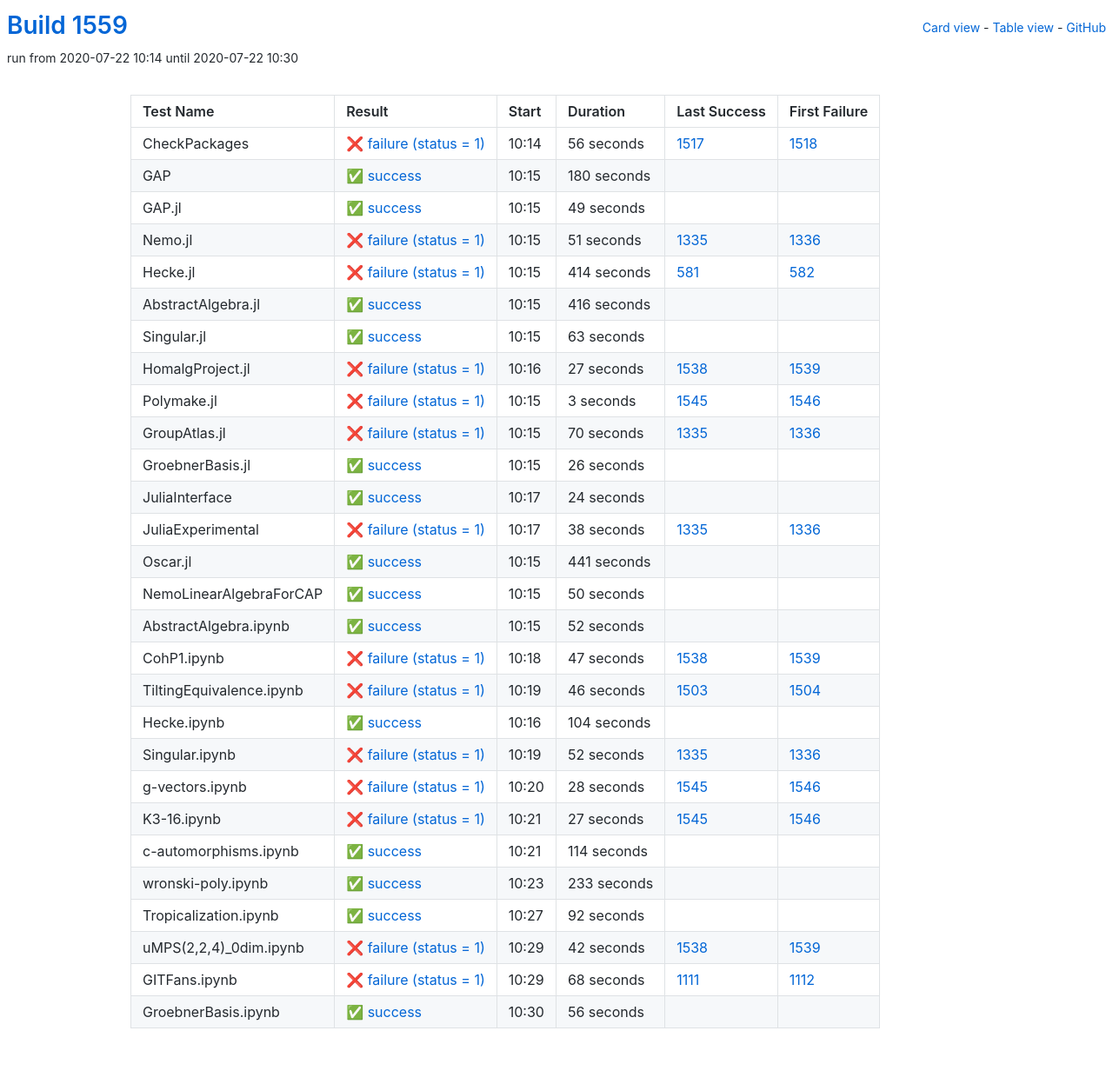
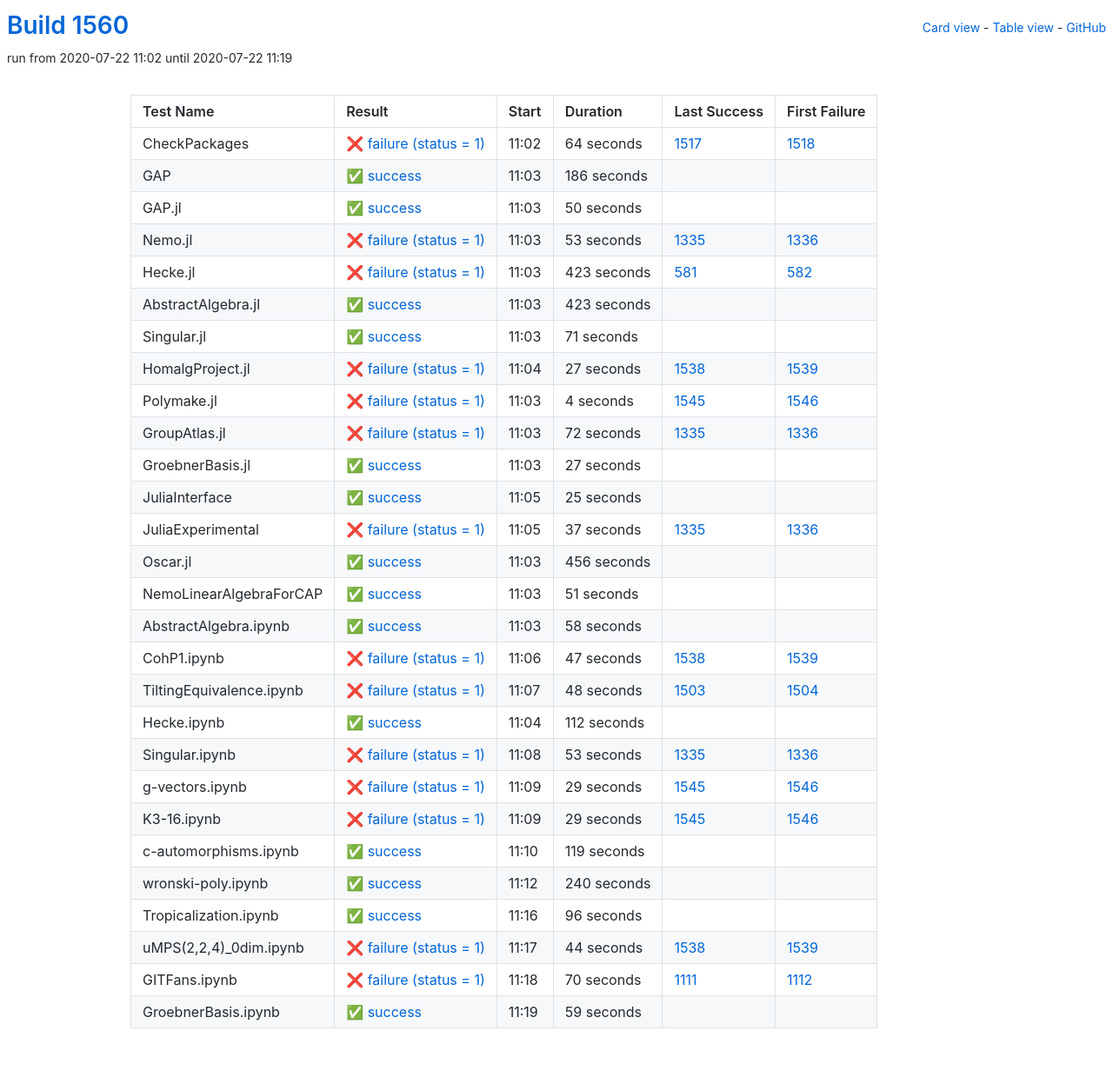
Before and after one commit to oscar-system/oscar-ci-status-1.4, a Jekyll site: the page built from table.html, in a window 1280 px wide. Shown: the whole page at 87% size. Built offline with Jekyll 4.4.1, drawn with Linux system fonts in a browser that asks for light colours.

Commit message:
Build #1560

```diff
--- a/_data/ci.yml
+++ b/_data/ci.yml
@@ -1,6 +1,6 @@
 ---
-build: 1559
-build_url: https://oscarci.mathematik.uni-kl.de/job/oscar-julia-1.4/1559/
+build: 1560
+build_url: https://oscarci.mathematik.uni-kl.de/job/oscar-julia-1.4/1560/
 job: oscar-julia-1.4
 organization: oscar-system
 repo: oscar-ci-status-1.4
@@ -8,92 +8,92 @@ repourl: https://github.com/oscar-system/oscar-ci-status-1.4
 tests:
 - name: CheckPackages
   id: checkpackages
-  log: https://oscarci.mathematik.uni-kl.de/job/oscar-julia-1.4/1559/artifact/logs/build-1559/CheckPackages.log
-  start: 2020-07-22 10:14
+  log: https://oscarci.mathematik.uni-kl.de/job/oscar-julia-1.4/1560/artifact/logs/build-1560/CheckPackages.log
+  start: 2020-07-22 11:02
   success: false
   exitcode: 1
   status: failure
-  duration: 56
+  duration: 64
   last_success: 1517
   last_success_url: https://oscarci.mathematik.uni-kl.de/job/oscar-julia-1.4/1517/
   first_failure: 1518
   first_failure_url: https://oscarci.mathematik.uni-kl.de/job/oscar-julia-1.4/1518/
 - name: GAP
   id: gap
-  log: https://oscarci.mathematik.uni-kl.de/job/oscar-julia-1.4/1559/artifact/logs/build-1559/GAP.log
-  start: 2020-07-22 10:15
+  log: https://oscarci.mathematik.uni-kl.de/job/oscar-julia-1.4/1560/artifact/logs/build-1560/GAP.log
+  start: 2020-07-22 11:03
   success: true
   exitcode: 0
   status: success
-  duration: 180
+  duration: 186
   last_success: false
   last_success_url:
   first_failure: false
   first_failure_url:
 - name: GAP.jl
   id: gap-jl
-  log: https://oscarci.mathematik.uni-kl.de/job/oscar-julia-1.4/1559/artifact/logs/build-1559/GAP.jl.log
-  start: 2020-07-22 10:15
+  log: https://oscarci.mathematik.uni-kl.de/job/oscar-julia-1.4/1560/artifact/logs/build-1560/GAP.jl.log
+  start: 2020-07-22 11:03
   success: true
   exitcode: 0
   status: success
-  duration: 49
+  duration: 50
   last_success: false
   last_success_url:
   first_failure: false
   first_failure_url:
 - name: Nemo.jl
   id: nemo-jl
-  log: https://oscarci.mathematik.uni-kl.de/job/oscar-julia-1.4/1559/artifact/logs/build-1559/Nemo.jl.log
-  start: 2020-07-22 10:15
+  log: https://oscarci.mathematik.uni-kl.de/job/oscar-julia-1.4/1560/artifact/logs/build-1560/Nemo.jl.log
+  start: 2020-07-22 11:03
   success: false
   exitcode: 1
   status: failure
-  duration: 51
+  duration: 53
   last_success: 1335
   last_success_url: https://oscarci.mathematik.uni-kl.de/job/oscar-julia-1.4/1335/
   first_failure: 1336
   first_failure_url: https://oscarci.mathematik.uni-kl.de/job/oscar-julia-1.4/1336/
 - name: Hecke.jl
   id: hecke-jl
-  log: https://oscarci.mathematik.uni-kl.de/job/oscar-julia-1.4/1559/artifact/logs/build-1559/Hecke.jl.log
-  start: 2020-07-22 10:15
+  log: https://oscarci.mathematik.uni-kl.de/job/oscar-julia-1.4/1560/artifact/logs/build-1560/Hecke.jl.log
+  start: 2020-07-22 11:03
   success: false
   exitcode: 1
   status: failure
-  duration: 414
+  duration: 423
   last_success: 581
   last_success_url: https://oscarci.mathematik.uni-kl.de/job/oscar-julia-1.4/581/
   first_failure: 582
   first_failure_url: https://oscarci.mathematik.uni-kl.de/job/oscar-julia-1.4/582/
 - name: AbstractAlgebra.jl
   id: abstractalgebra-jl
-  log: https://oscarci.mathematik.uni-kl.de/job/oscar-julia-1.4/1559/artifact/logs/build-1559/AbstractAlgebra.jl.log
-  start: 2020-07-22 10:15
+  log: https://oscarci.mathematik.uni-kl.de/job/oscar-julia-1.4/1560/artifact/logs/build-1560/AbstractAlgebra.jl.log
+  start: 2020-07-22 11:03
   success: true
   exitcode: 0
   status: success
-  duration: 416
+  duration: 423
   last_success: false
   last_success_url:
   first_failure: false
   first_failure_url:
 - name: Singular.jl
   id: singular-jl
-  log: https://oscarci.mathematik.uni-kl.de/job/oscar-julia-1.4/1559/artifact/logs/build-1559/Singular.jl.log
-  start: 2020-07-22 10:15
+  log: https://oscarci.mathematik.uni-kl.de/job/oscar-julia-1.4/1560/artifact/logs/build-1560/Singular.jl.log
+  start: 2020-07-22 11:03
   success: true
   exitcode: 0
   status: success
-  duration: 63
+  duration: 71
   last_success: false
   last_success_url:
   first_failure: false
   first_failure_url:
 - name: HomalgProject.jl
   id: homalgproject-jl
-  log: https://oscarci.mathematik.uni-kl.de/job/oscar-julia-1.4/1559/artifact/logs/build-1559/HomalgProject.jl.log
-  start: 2020-07-22 10:16
+  log: https://oscarci.mathematik.uni-kl.de/job/oscar-julia-1.4/1560/artifact/logs/build-1560/HomalgProject.jl.log
+  start: 2020-07-22 11:04
   success: false
   exitcode: 1
   status: failure
@@ -104,104 +104,104 @@ tests:
   first_failure_url: https://oscarci.mathematik.uni-kl.de/job/oscar-julia-1.4/1539/
 - name: Polymake.jl
   id: polymake-jl
-  log: https://oscarci.mathematik.uni-kl.de/job/oscar-julia-1.4/1559/artifact/logs/build-1559/Polymake.jl.log
-  start: 2020-07-22 10:15
+  log: https://oscarci.mathematik.uni-kl.de/job/oscar-julia-1.4/1560/artifact/logs/build-1560/Polymake.jl.log
+  start: 2020-07-22 11:03
   success: false
   exitcode: 1
   status: failure
-  duration: 3
+  duration: 4
   last_success: 1545
   last_success_url: https://oscarci.mathematik.uni-kl.de/job/oscar-julia-1.4/1545/
   first_failure: 1546
   first_failure_url: https://oscarci.mathematik.uni-kl.de/job/oscar-julia-1.4/1546/
 - name: GroupAtlas.jl
   id: groupatlas-jl
-  log: https://oscarci.mathematik.uni-kl.de/job/oscar-julia-1.4/1559/artifact/logs/build-1559/GroupAtlas.jl.log
-  start: 2020-07-22 10:15
+  log: https://oscarci.mathematik.uni-kl.de/job/oscar-julia-1.4/1560/artifact/logs/build-1560/GroupAtlas.jl.log
+  start: 2020-07-22 11:03
   success: false
   exitcode: 1
   status: failure
-  duration: 70
+  duration: 72
   last_success: 1335
   last_success_url: https://oscarci.mathematik.uni-kl.de/job/oscar-julia-1.4/1335/
   first_failure: 1336
   first_failure_url: https://oscarci.mathematik.uni-kl.de/job/oscar-julia-1.4/1336/
 - name: GroebnerBasis.jl
   id: groebnerbasis-jl
-  log: https://oscarci.mathematik.uni-kl.de/job/oscar-julia-1.4/1559/artifact/logs/build-1559/GroebnerBasis.jl.log
-  start: 2020-07-22 10:15
+  log: https://oscarci.mathematik.uni-kl.de/job/oscar-julia-1.4/1560/artifact/logs/build-1560/GroebnerBasis.jl.log
+  start: 2020-07-22 11:03
   success: true
   exitcode: 0
   status: success
-  duration: 26
+  duration: 27
   last_success: false
   last_success_url:
   first_failure: false
   first_failure_url:
 - name: JuliaInterface
   id: juliainterface
-  log: https://oscarci.mathematik.uni-kl.de/job/oscar-julia-1.4/1559/artifact/logs/build-1559/JuliaInterface.log
-  start: 2020-07-22 10:17
+  log: https://oscarci.mathematik.uni-kl.de/job/oscar-julia-1.4/1560/artifact/logs/build-1560/JuliaInterface.log
+  start: 2020-07-22 11:05
   success: true
   exitcode: 0
   status: success
-  duration: 24
+  duration: 25
   last_success: false
   last_success_url:
   first_failure: false
   first_failure_url:
 - name: JuliaExperimental
   id: juliaexperimental
-  log: https://oscarci.mathematik.uni-kl.de/job/oscar-julia-1.4/1559/artifact/logs/build-1559/JuliaExperimental.log
-  start: 2020-07-22 10:17
+  log: https://oscarci.mathematik.uni-kl.de/job/oscar-julia-1.4/1560/artifact/logs/build-1560/JuliaExperimental.log
+  start: 2020-07-22 11:05
   success: false
   exitcode: 1
   status: failure
-  duration: 38
+  duration: 37
   last_success: 1335
   last_success_url: https://oscarci.mathematik.uni-kl.de/job/oscar-julia-1.4/1335/
   first_failure: 1336
   first_failure_url: https://oscarci.mathematik.uni-kl.de/job/oscar-julia-1.4/1336/
 - name: Oscar.jl
   id: oscar-jl
-  log: https://oscarci.mathematik.uni-kl.de/job/oscar-julia-1.4/1559/artifact/logs/build-1559/Oscar.jl.log
-  start: 2020-07-22 10:15
+  log: https://oscarci.mathematik.uni-kl.de/job/oscar-julia-1.4/1560/artifact/logs/build-1560/Oscar.jl.log
+  start: 2020-07-22 11:03
   success: true
   exitcode: 0
   status: success
-  duration: 441
+  duration: 456
   last_success: false
   last_success_url:
   first_failure: false
   first_failure_url:
 - name: NemoLinearAlgebraForCAP
   id: nemolinearalgebraforcap
-  log: https://oscarci.mathematik.uni-kl.de/job/oscar-julia-1.4/1559/artifact/logs/build-1559/NemoLinearAlgebraForCAP.log
-  start: 2020-07-22 10:15
+  log: https://oscarci.mathematik.uni-kl.de/job/oscar-julia-1.4/1560/artifact/logs/build-1560/NemoLinearAlgebraForCAP.log
+  start: 2020-07-22 11:03
   success: true
   exitcode: 0
   status: success
-  duration: 50
+  duration: 51
   last_success: false
   last_success_url:
   first_failure: false
   first_failure_url:
 - name: AbstractAlgebra.ipynb
   id: abstractalgebra-ipynb
-  log: https://oscarci.mathematik.uni-kl.de/job/oscar-julia-1.4/1559/artifact/logs/build-1559/AbstractAlgebra.ipynb.log
-  start: 2020-07-22 10:15
+  log: https://oscarci.mathematik.uni-kl.de/job/oscar-julia-1.4/1560/artifact/logs/build-1560/AbstractAlgebra.ipynb.log
+  start: 2020-07-22 11:03
   success: true
   exitcode: 0
   status: success
-  duration: 52
+  duration: 58
   last_success: false
   last_success_url:
   first_failure: false
   first_failure_url:
 - name: CohP1.ipynb
   id: cohp1-ipynb
-  log: https://oscarci.mathematik.uni-kl.de/job/oscar-julia-1.4/1559/artifact/logs/build-1559/CohP1.ipynb.log
-  start: 2020-07-22 10:18
+  log: https://oscarci.mathematik.uni-kl.de/job/oscar-julia-1.4/1560/artifact/logs/build-1560/CohP1.ipynb.log
+  start: 2020-07-22 11:06
   success: false
   exitcode: 1
   status: failure
@@ -212,132 +212,132 @@ tests:
   first_failure_url: https://oscarci.mathematik.uni-kl.de/job/oscar-julia-1.4/1539/
 - name: TiltingEquivalence.ipynb
   id: tiltingequivalence-ipynb
-  log: https://oscarci.mathematik.uni-kl.de/job/oscar-julia-1.4/1559/artifact/logs/build-1559/TiltingEquivalence.ipynb.log
-  start: 2020-07-22 10:19
+  log: https://oscarci.mathematik.uni-kl.de/job/oscar-julia-1.4/1560/artifact/logs/build-1560/TiltingEquivalence.ipynb.log
+  start: 2020-07-22 11:07
   success: false
   exitcode: 1
   status: failure
-  duration: 46
+  duration: 48
   last_success: 1503
   last_success_url: https://oscarci.mathematik.uni-kl.de/job/oscar-julia-1.4/1503/
   first_failure: 1504
   first_failure_url: https://oscarci.mathematik.uni-kl.de/job/oscar-julia-1.4/1504/
 - name: Hecke.ipynb
   id: hecke-ipynb
-  log: https://oscarci.mathematik.uni-kl.de/job/oscar-julia-1.4/1559/artifact/logs/build-1559/Hecke.ipynb.log
-  start: 2020-07-22 10:16
+  log: https://oscarci.mathematik.uni-kl.de/job/oscar-julia-1.4/1560/artifact/logs/build-1560/Hecke.ipynb.log
+  start: 2020-07-22 11:04
   success: true
   exitcode: 0
   status: success
-  duration: 104
+  duration: 112
   last_success: false
   last_success_url:
   first_failure: false
   first_failure_url:
 - name: Singular.ipynb
   id: singular-ipynb
-  log: https://oscarci.mathematik.uni-kl.de/job/oscar-julia-1.4/1559/artifact/logs/build-1559/Singular.ipynb.log
-  start: 2020-07-22 10:19
+  log: https://oscarci.mathematik.uni-kl.de/job/oscar-julia-1.4/1560/artifact/logs/build-1560/Singular.ipynb.log
+  start: 2020-07-22 11:08
   success: false
   exitcode: 1
   status: failure
-  duration: 52
+  duration: 53
   last_success: 1335
   last_success_url: https://oscarci.mathematik.uni-kl.de/job/oscar-julia-1.4/1335/
   first_failure: 1336
   first_failure_url: https://oscarci.mathematik.uni-kl.de/job/oscar-julia-1.4/1336/
 - name: g-vectors.ipynb
   id: g-vectors-ipynb
-  log: https://oscarci.mathematik.uni-kl.de/job/oscar-julia-1.4/1559/artifact/logs/build-1559/g-vectors.ipynb.log
-  start: 2020-07-22 10:20
+  log: https://oscarci.mathematik.uni-kl.de/job/oscar-julia-1.4/1560/artifact/logs/build-1560/g-vectors.ipynb.log
+  start: 2020-07-22 11:09
   success: false
   exitcode: 1
   status: failure
-  duration: 28
+  duration: 29
   last_success: 1545
   last_success_url: https://oscarci.mathematik.uni-kl.de/job/oscar-julia-1.4/1545/
   first_failure: 1546
   first_failure_url: https://oscarci.mathematik.uni-kl.de/job/oscar-julia-1.4/1546/
 - name: K3-16.ipynb
   id: k3-16-ipynb
-  log: https://oscarci.mathematik.uni-kl.de/job/oscar-julia-1.4/1559/artifact/logs/build-1559/K3-16.ipynb.log
-  start: 2020-07-22 10:21
+  log: https://oscarci.mathematik.uni-kl.de/job/oscar-julia-1.4/1560/artifact/logs/build-1560/K3-16.ipynb.log
+  start: 2020-07-22 11:09
   success: false
   exitcode: 1
   status: failure
-  duration: 27
+  duration: 29
   last_success: 1545
   last_success_url: https://oscarci.mathematik.uni-kl.de/job/oscar-julia-1.4/1545/
   first_failure: 1546
   first_failure_url: https://oscarci.mathematik.uni-kl.de/job/oscar-julia-1.4/1546/
 - name: c-automorphisms.ipynb
   id: c-automorphisms-ipynb
-  log: https://oscarci.mathematik.uni-kl.de/job/oscar-julia-1.4/1559/artifact/logs/build-1559/c-automorphisms.ipynb.log
-  start: 2020-07-22 10:21
+  log: https://oscarci.mathematik.uni-kl.de/job/oscar-julia-1.4/1560/artifact/logs/build-1560/c-automorphisms.ipynb.log
+  start: 2020-07-22 11:10
   success: true
   exitcode: 0
   status: success
-  duration: 114
+  duration: 119
   last_success: false
   last_success_url:
   first_failure: false
   first_failure_url:
 - name: wronski-poly.ipynb
   id: wronski-poly-ipynb
-  log: https://oscarci.mathematik.uni-kl.de/job/oscar-julia-1.4/1559/artifact/logs/build-1559/wronski-poly.ipynb.log
-  start: 2020-07-22 10:23
+  log: https://oscarci.mathematik.uni-kl.de/job/oscar-julia-1.4/1560/artifact/logs/build-1560/wronski-poly.ipynb.log
+  start: 2020-07-22 11:12
   success: true
   exitcode: 0
   status: success
-  duration: 233
+  duration: 240
   last_success: false
   last_success_url:
   first_failure: false
   first_failure_url:
 - name: Tropicalization.ipynb
   id: tropicalization-ipynb
-  log: https://oscarci.mathematik.uni-kl.de/job/oscar-julia-1.4/1559/artifact/logs/build-1559/Tropicalization.ipynb.log
-  start: 2020-07-22 10:27
+  log: https://oscarci.mathematik.uni-kl.de/job/oscar-julia-1.4/1560/artifact/logs/build-1560/Tropicalization.ipynb.log
+  start: 2020-07-22 11:16
   success: true
   exitcode: 0
   status: success
-  duration: 92
+  duration: 96
   last_success: false
   last_success_url:
   first_failure: false
   first_failure_url:
 - name: uMPS(2,2,4)_0dim.ipynb
   id: umps-2-2-4-0dim-ipynb
-  log: https://oscarci.mathematik.uni-kl.de/job/oscar-julia-1.4/1559/artifact/logs/build-1559/uMPS-2-2-4-_0dim.ipynb.log
-  start: 2020-07-22 10:29
+  log: https://oscarci.mathematik.uni-kl.de/job/oscar-julia-1.4/1560/artifact/logs/build-1560/uMPS-2-2-4-_0dim.ipynb.log
+  start: 2020-07-22 11:17
   success: false
   exitcode: 1
   status: failure
-  duration: 42
+  duration: 44
   last_success: 1538
   last_success_url: https://oscarci.mathematik.uni-kl.de/job/oscar-julia-1.4/1538/
   first_failure: 1539
   first_failure_url: https://oscarci.mathematik.uni-kl.de/job/oscar-julia-1.4/1539/
 - name: GITFans.ipynb
   id: gitfans-ipynb
-  log: https://oscarci.mathematik.uni-kl.de/job/oscar-julia-1.4/1559/artifact/logs/build-1559/GITFans.ipynb.log
-  start: 2020-07-22 10:29
+  log: https://oscarci.mathematik.uni-kl.de/job/oscar-julia-1.4/1560/artifact/logs/build-1560/GITFans.ipynb.log
+  start: 2020-07-22 11:18
   success: false
   exitcode: 1
   status: failure
-  duration: 68
+  duration: 70
   last_success: 1111
   last_success_url: https://oscarci.mathematik.uni-kl.de/job/oscar-julia-1.4/1111/
   first_failure: 1112
   first_failure_url: https://oscarci.mathematik.uni-kl.de/job/oscar-julia-1.4/1112/
 - name: GroebnerBasis.ipynb
   id: groebnerbasis-ipynb
-  log: https://oscarci.mathematik.uni-kl.de/job/oscar-julia-1.4/1559/artifact/logs/build-1559/GroebnerBasis.ipynb.log
-  start: 2020-07-22 10:30
+  log: https://oscarci.mathematik.uni-kl.de/job/oscar-julia-1.4/1560/artifact/logs/build-1560/GroebnerBasis.ipynb.log
+  start: 2020-07-22 11:19
   success: true
   exitcode: 0
   status: success
-  duration: 56
+  duration: 59
   last_success: false
   last_success_url:
   first_failure: false
```
Also changed, not shown: README.md.
